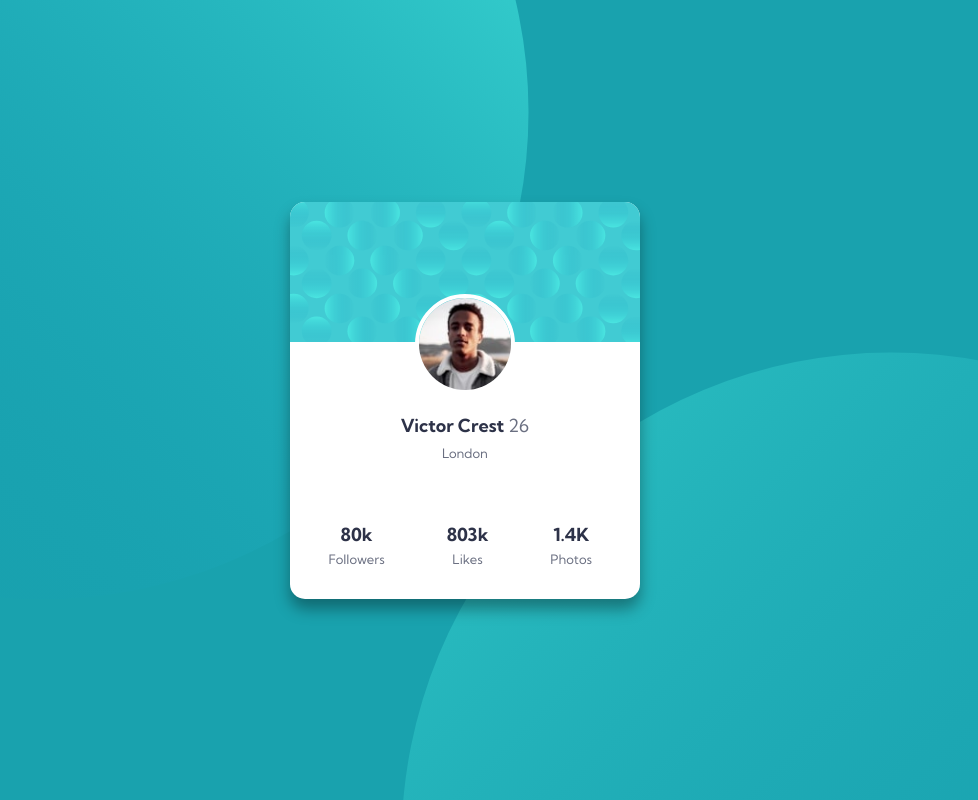
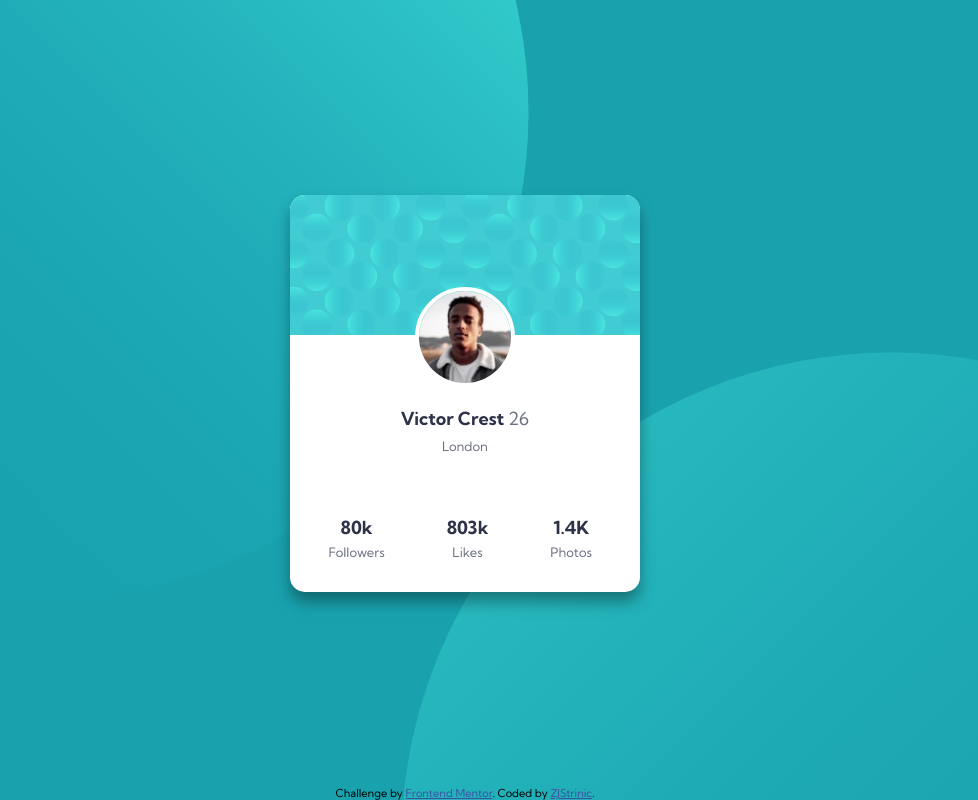
Before and after one commit to ZJStrinic/Profile-card-component, a plain HTML site: page index.html in a window 1280 px wide. Shown: the whole page, without its empty margins (175-1153 px from the left). Drawn offline with Linux system fonts and the light colour scheme.

Commit message:
Update index.html

```diff
--- a/index.html
+++ b/index.html
@@ -35,6 +35,11 @@
       </div>
     </div>
   </main>
-
+  <footer>
+    <div class="attribution">
+      Challenge by <a href="https://www.frontendmentor.io?ref=challenge" target="_blank">Frontend Mentor</a>.
+      Coded by <a href="https://www.linkedin.com/in/zvonimirjstrinic/">ZJStrinic</a>.
+    </div>
+  </footer>
 </body>
 </html>
```
